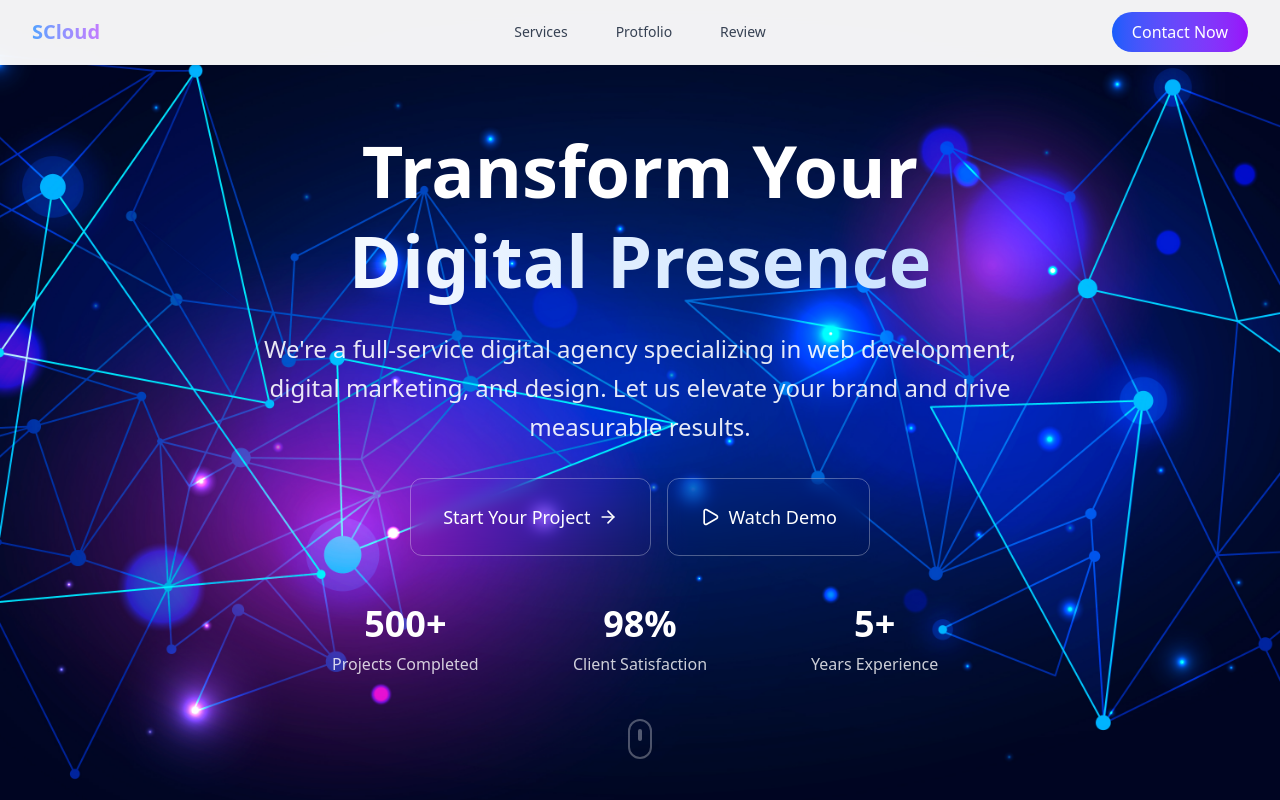
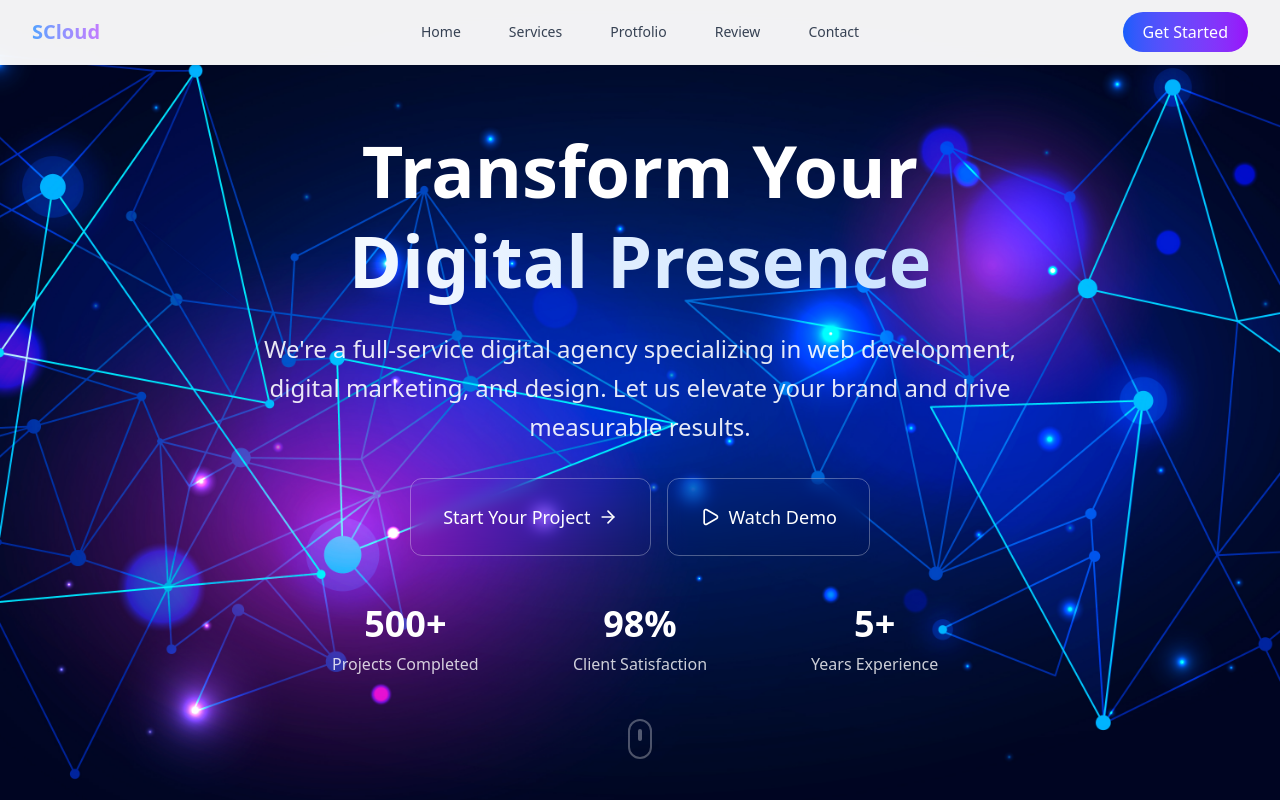
Before and after one commit to SmitPatel1203/SCloud, a React (Vite) app: page / in a window 1280 px wide. Shown: the top 800 px of the page. Built offline with nearby package versions, Linux system fonts and the light colour scheme.

Commit message:
Header & Footer Changes(Links Updates)

```diff
--- a/src/coponets/Footer.jsx
+++ b/src/coponets/Footer.jsx
@@ -104,8 +104,7 @@ const Footer = () => {
                                 <li key={index}>
                                     <a
                                         href="#"
-                                        className="text-gray-300 hover:text-white transition-colors duration-200"
-                                    >
+                                        className="text-gray-300 hover:text-white transition-colors duration-200">
                                         {link}
                                     </a>
                                 </li>
--- a/src/coponets/Header.jsx
+++ b/src/coponets/Header.jsx
@@ -29,15 +29,17 @@ const Header = () => {
 
                     {/* Center: Desktop Menu */}
                     <nav className="hidden lg:flex absolute left-1/2 -translate-x-1/2 space-x-6">
-                        <a href="#features" className="text-gray-700 hover:text-blue-600 px-3 py-2 rounded-md text-sm font-medium transition-all duration-300 hover:bg-blue-50">Services</a>
-                        <a href="#how" className="text-gray-700 hover:text-blue-600 px-3 py-2 rounded-md text-sm font-medium transition-all duration-300 hover:bg-blue-50">Protfolio</a>
-                        <a href="#review" className="text-gray-700 hover:text-blue-600 px-3 py-2 rounded-md text-sm font-medium transition-all duration-300 hover:bg-blue-50">Review</a>
+                    <a href="#features" className="text-gray-700 hover:text-blue-600 px-3 py-2 rounded-md text-sm font-medium transition-all duration-300 hover:bg-blue-50">Home</a>
+                        <a href="#services" className="text-gray-700 hover:text-blue-600 px-3 py-2 rounded-md text-sm font-medium transition-all duration-300 hover:bg-blue-50">Services</a>
+                        <a href="#portfolio" className="text-gray-700 hover:text-blue-600 px-3 py-2 rounded-md text-sm font-medium transition-all duration-300 hover:bg-blue-50">Protfolio</a>
+                        <a href="#testimonial" className="text-gray-700 hover:text-blue-600 px-3 py-2 rounded-md text-sm font-medium transition-all duration-300 hover:bg-blue-50">Review</a>
+                        <a href="#contact" className="text-gray-700 hover:text-blue-600 px-3 py-2 rounded-md text-sm font-medium transition-all duration-300 hover:bg-blue-50">Contact</a>
                     </nav>
 
                     {/* Right: Login + Button */}
                     <div className="hidden lg:flex items-center space-x-4 z-10">
-                        <a href="#" className="w-full bg-gradient-to-r from-blue-600 to-purple-600 text-white px-5 py-2 rounded-full font-medium">
-                            Contact Now
+                        <a href="#contact" className="w-full bg-gradient-to-r from-blue-600 to-purple-600 text-white px-5 py-2 rounded-full font-medium">
+                            Get Started
                         </a>
                     </div>
 
@@ -56,13 +58,13 @@ const Header = () => {
                 {/* Mobile Dropdown Menu */}
                 {mobileMenuOpen && (
                     <div className="lg:hidden mt-4 space-y-3 text-gray-700 font-medium" onClick={() => setMobileMenuOpen(false)}>
-                        <a href="#features" className="block">Services</a>
-                        <a href="#how" className="block">Portfolio</a>
-                        <a href="#review" className="block">Review</a>
-                        <a href="#faq" className="block">Contact</a>
-                        <a href="#" className="block">Login</a>
-                        <a href="#" className="block text-center bg-blue-600 text-white px-5 py-2 rounded-full font-medium hover:bg-blue-700 transition">
-                            Contact Now
+                         <a href="#" className="block">Home</a>
+                        <a href="#services" className="block">Services</a>
+                        <a href="#portfolio" className="block">Portfolio</a>
+                        <a href="#testimonial" className="block">Review</a>
+                        <a href="#contact" className="block">Contact</a>
+                        <a href="#contact" className="block text-center bg-blue-600 text-white px-5 py-2 rounded-full font-medium hover:bg-blue-700 transition">
+                            Get Started
                         </a>
                     </div>
                 )}
--- a/src/coponets/Testimonial.jsx
+++ b/src/coponets/Testimonial.jsx
@@ -47,7 +47,7 @@ const Testimonials = () => {
   ];
 
   return (
-    <section className="py-20 bg-gradient-to-br from-blue-50 to-purple-50">
+    <section id='testimonial' className="py-20 bg-gradient-to-br from-blue-50 to-purple-50">
       <div className="max-w-7xl mx-auto px-4 sm:px-6 lg:px-8">
         <div className="text-center mb-16">
           <h2 className="text-4xl font-bold text-gray-900 mb-4">
```
